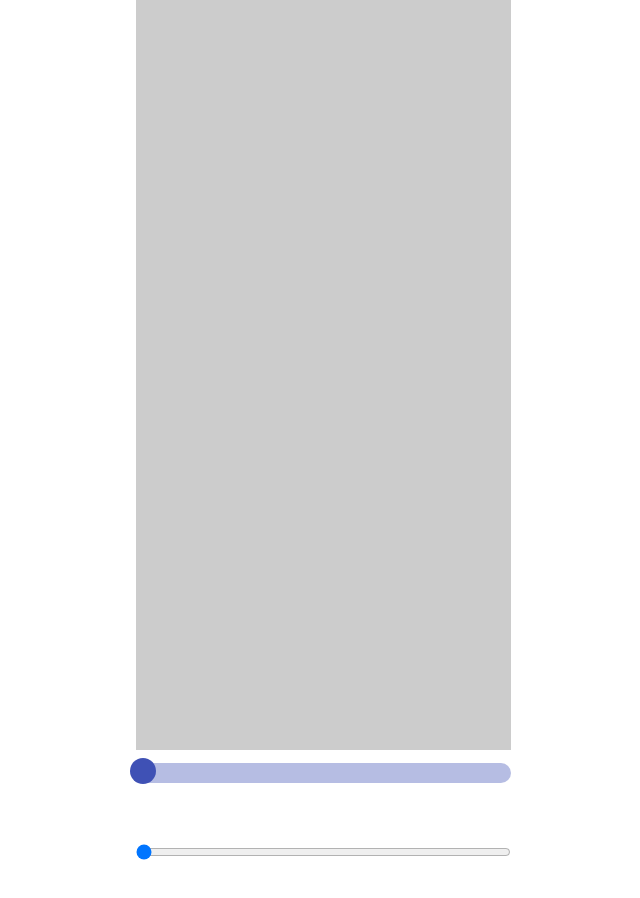
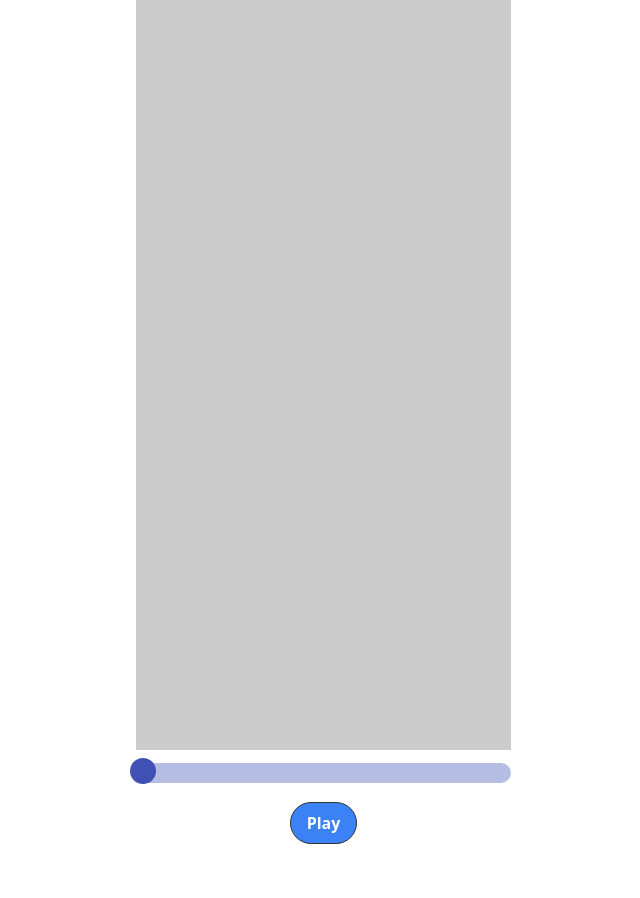
Before and after one commit to seito-developer/shadowX, a React (Create React App) app in the folder my-app/: page / in a window 1280 px wide. Shown: the top 898 px of the page, without its empty margins (129-769 px from the left). After the commit the page ends 844 px from the top, so only its background shows below. Built offline with nearby package versions, Linux system fonts and the light colour scheme.

Commit message:
Add Play Button and remove sub ui

```diff
--- a/my-app/src/App.tsx
+++ b/my-app/src/App.tsx
@@ -15,7 +15,7 @@ interface Props {
   width: string
   height: string
   // pip: boolean
-  // playing: boolean
+  playing: boolean
   // controls: boolean
   // light: boolean
   // volume: number
@@ -41,16 +41,18 @@ function App() {
     loop: true,
     played: {
       played: 0
-    }
+    },
+    playing: false
     // seeking: false
   })
 
-  // const handleSeekMouseDown = (e:any) => {
-  //   setState({
-  //     ...state,
-  //     seeking: true
-  //   })
-  // }
+  const handlePlayAndPause = () => {
+    if(!state.playing){
+      setState({ ...state, playing: true })
+    } else {
+      setState({ ...state, playing: false })
+    }
+  }
 
   const handleSeekChange = (e:any) => {
     setState({
@@ -59,19 +61,7 @@ function App() {
      })
   }
 
-  const handleSeekMouseUp = (e:any) => {
-    // setState({
-    //   ...state,
-    //   seeking: false
-    //  })
-     inputRange.current.seekTo(parseFloat(e.target.value));
-  }
-
   const handleSeekMouseSlide = (val:any) => {
-    // setState({
-    //   ...state,
-    //   seeking: false
-    //  })
      inputRange.current.seekTo(parseFloat(val));
   }
 
@@ -103,20 +93,8 @@ function App() {
     }
   });
 
-  // const renderLoadButton = (url:string, label:any) => {
-  //   return (
-  //     <button
-  //       className="bg-blue-500 hover:bg-blue-700 text-white font-bold py-2 px-4 rounded-full"
-  //       onClick={() => load(url)}>
-  //       {label}
-  //     </button>
-  //   )
-  // }
   const handleCommitted = (event: object, value: number | number[]) => {
-    console.log('event:', event)
-    console.log('value:', value)
     if(Array.isArray(value)) return
-
     const count = value * 0.01
     setState({
       ...state,
@@ -125,6 +103,14 @@ function App() {
       }
     })
     handleSeekMouseSlide(count)
+  }
+
+  const swithPlayIcon = () => {
+    if(!state.playing){
+      return 'Play'
+    } else {
+      return 'Stop'
+    }
   }
 
   return (
@@ -150,29 +136,18 @@ function App() {
               // height="50px"
             />
         </ThemeProvider>
-         <input
-          className="progress"
-          type='range' min={0} max={0.999999} step='any'
-          value={state.played.played}
-          // onMouseDown={handleSeekMouseDown}
-          onChange={handleSeekChange}
-          onMouseUp={handleSeekMouseUp} />
-       </div>
+
+        <div className="grid justify-items-center">
+          <button
+            className="bg-blue-500 hover:bg-blue-700 text-white font-bold py-2 px-4 rounded-full"
+            onClick={() => handlePlayAndPause()}>
+            {swithPlayIcon()}
+          </button>
+        </div>
+      </div>
     </div>
   )
 }
 
-       // {<div className="player-ui">
-       //    <input id='controls' type='checkbox' checked={controls} onChange={handleToggleControls} />
-       //    <em>&nbsp; Requires player reload</em>
-       //   {renderLoadButton(VIDEO_URL, 'Play')}
-       //   {<button
-       //     className="bg-blue-500 hover:bg-blue-700 text-white font-bold py-2 px-4 rounded-full"
-       //     type="button"
-       //     onClick={onClick.play}>Play</button>}
-
-       //   {<button onClick={onClick.pause}>{state ? 'Pause' : 'Play'}</button>}
-
-
 
 export default App;
```
